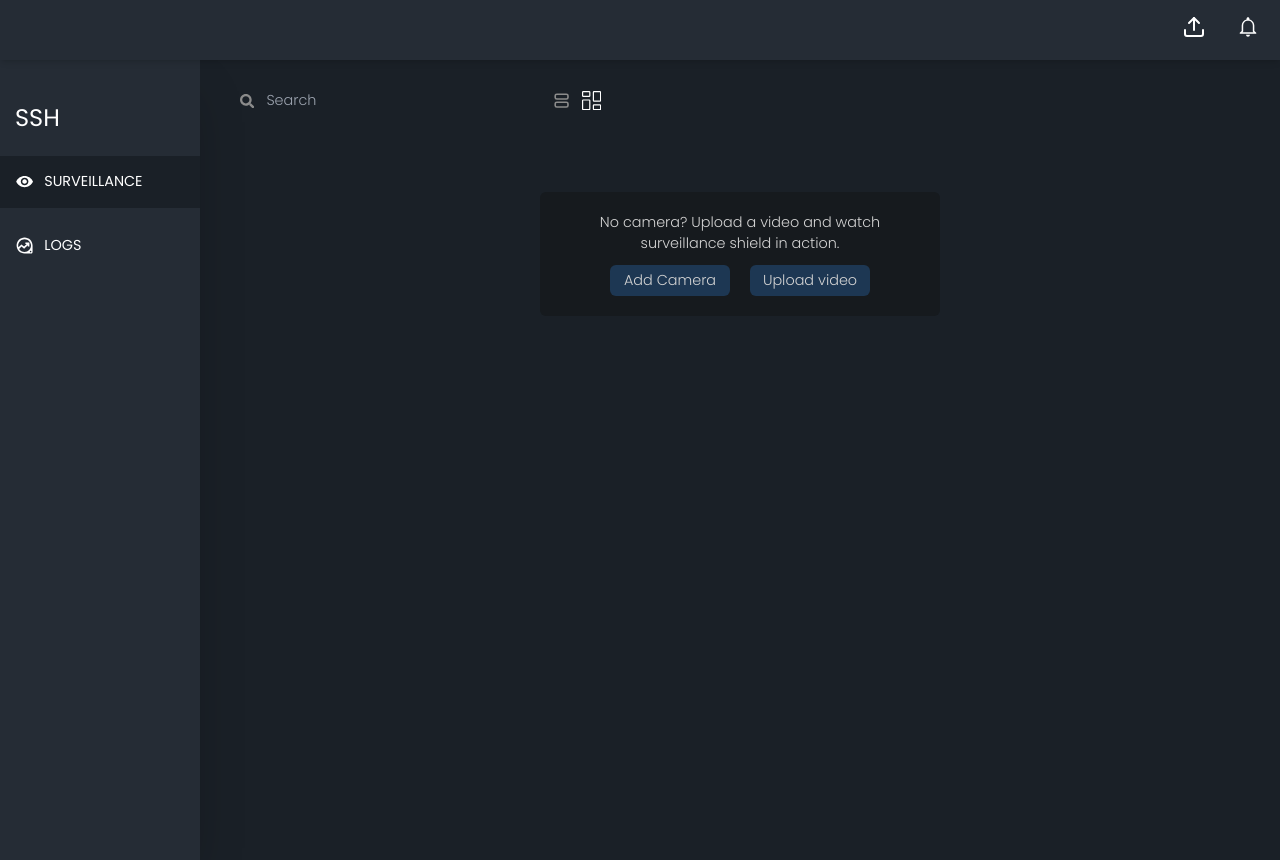
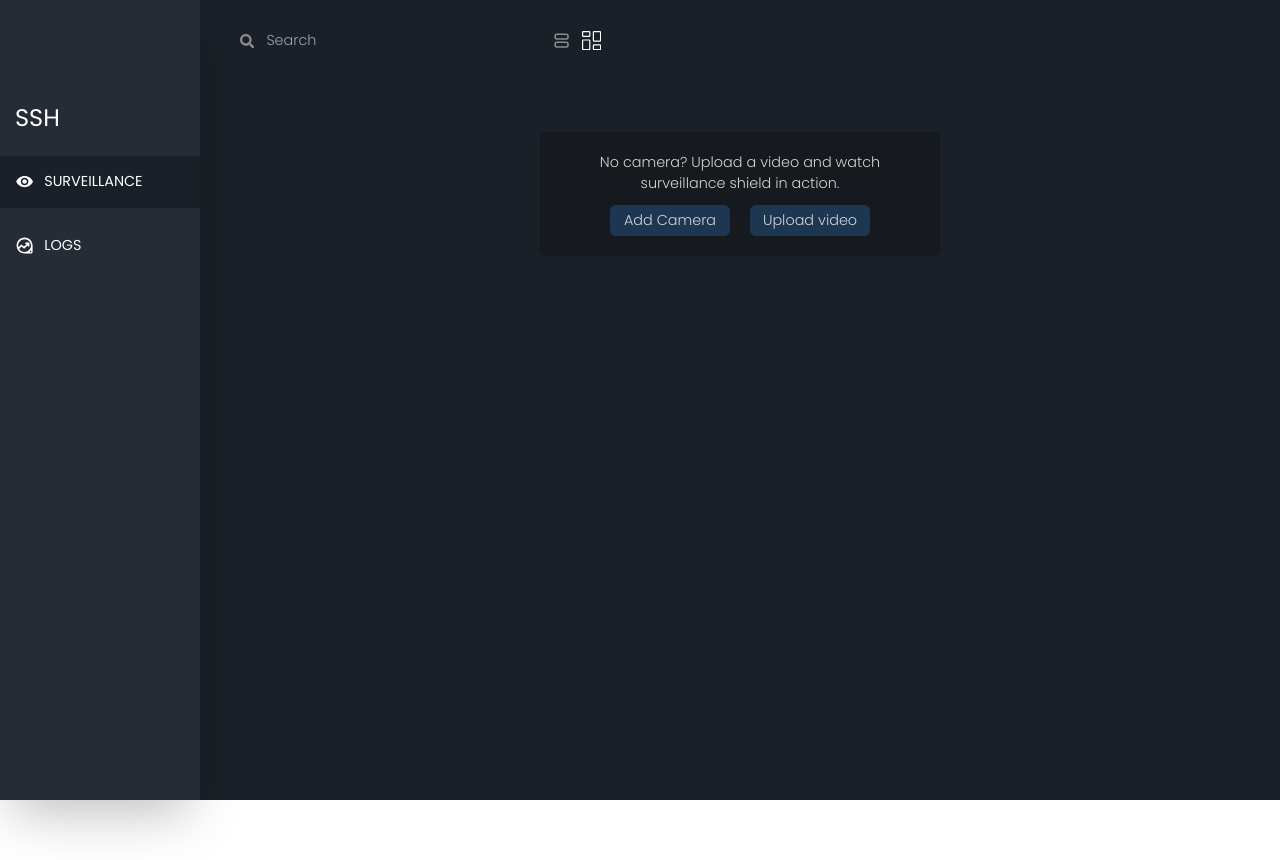
Before and after one commit to ezecodes/frame-fushion, a React (Vite) app: page /simulation/app/surveillance in a window 1280 px wide. After the commit the page ends 800 px from the top, so only its background shows below. Built offline with nearby package versions, Linux system fonts and the light colour scheme.

Commit message:
style dashboard

```diff
--- a/src/App.tsx
+++ b/src/App.tsx
@@ -32,7 +32,7 @@ function App() {
   return (
     <>
     <section className='min-h-[100vh] bg-raisinBlack animate__animated animate__fadeIn flex flex-col'>
-      <AppHeader />
+      {/*<AppHeader />*/}
       <section className=" flex-1 flex">
         <Sidebar />
         <Outlet />
--- a/src/index.css
+++ b/src/index.css
@@ -58,7 +58,6 @@ li {
   width: 100%;
 }
 .Toastify__toast-body {
-  font-family: poppins !important;
   font-size: .95rem !important;
 }
 .onb_ input[type="radio"] + label:before {
@@ -219,7 +218,7 @@ h1 {
 .cam_res {
   border-radius: 5px;
 }
-.cam_res.active {
+.active {
   outline: 2px solid #646cff;
 }
 .cam_res > div:first-child {
```
